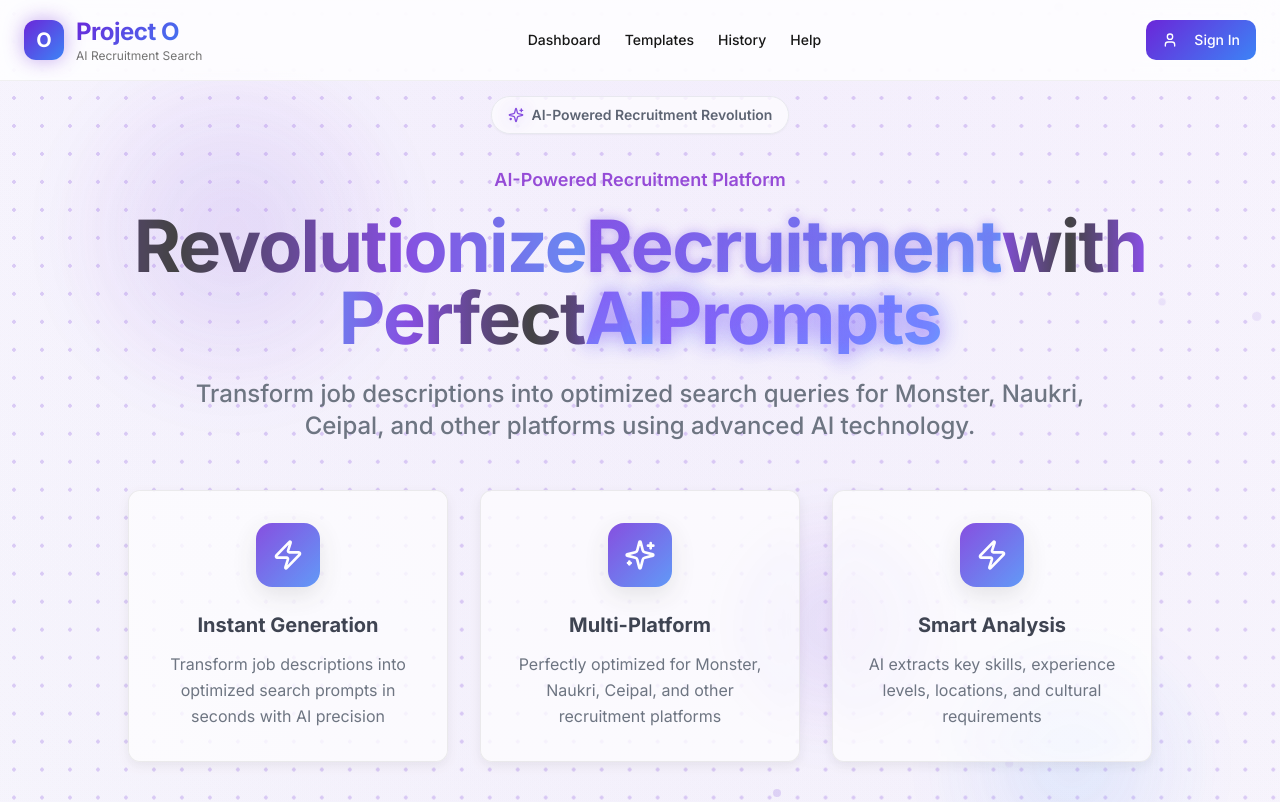
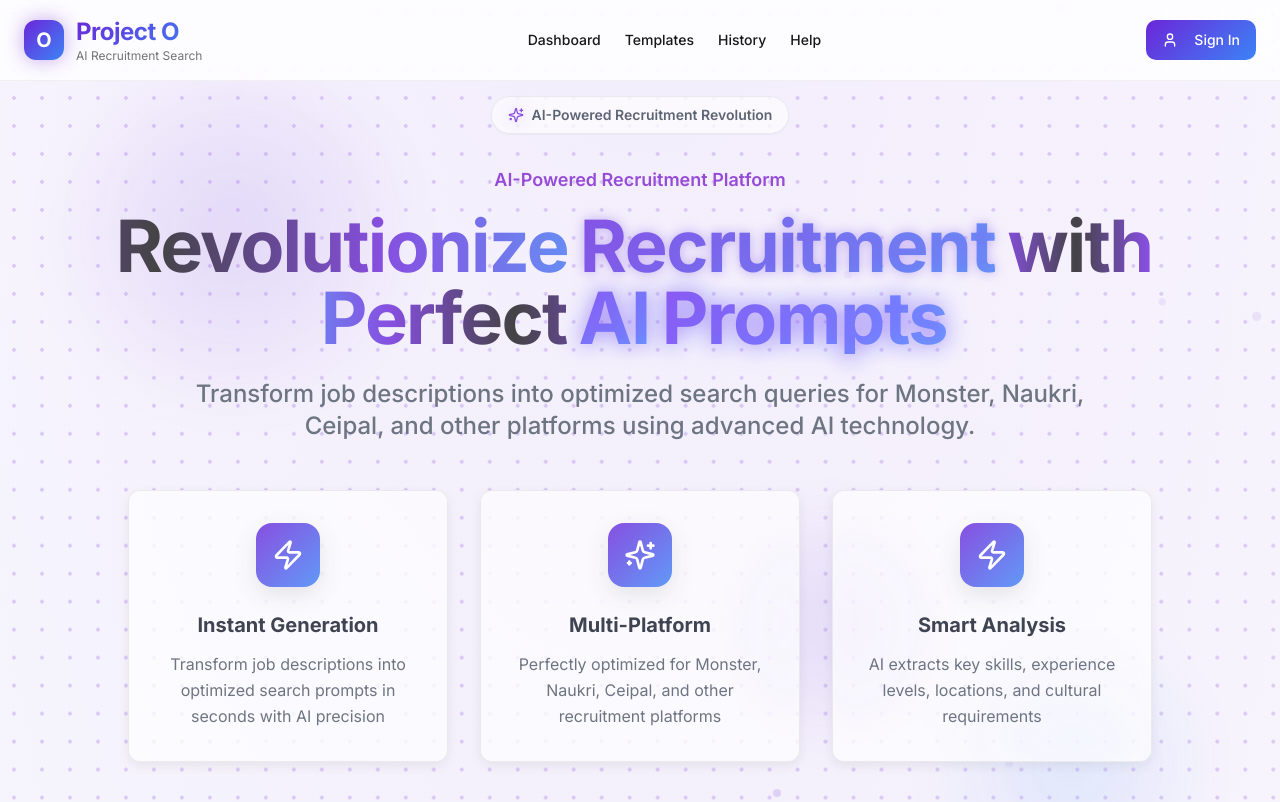
Before and after one commit to Dheerajgottumukkala/recruit-spark-creator, a React (Vite) app: page / in a window 1280 px wide. Shown: the top 802 px of the page. Built offline with nearby package versions, Linux system fonts and the light colour scheme.

Commit message:
Add gap to hero title
Add spacing between the words "RevolutionizeRecruitment" and "withPerfectAIPrompts" in the hero section.

```diff
--- a/src/components/HeroSection.tsx
+++ b/src/components/HeroSection.tsx
@@ -58,7 +58,7 @@ const HeroSection = () => {
             return (
               <span
                 key={index}
-                className={`inline-block animate-word-reveal ${
+                className={`inline-block animate-word-reveal mr-3 ${
                   isGradientWord ? 'gradient-text animate-glow-text' : 'shimmer-text'
                 }`}
                 style={{
@@ -68,7 +68,6 @@ const HeroSection = () => {
               >
                 {word}
                 {index === 1 && <br />}
-                {index < titleWords.length - 1 && index !== 1 && " "}
               </span>
             );
           })}
```
